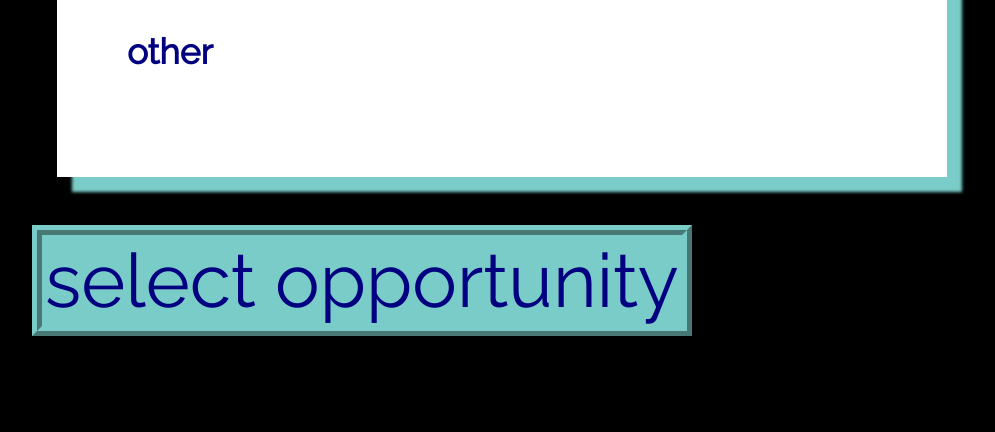
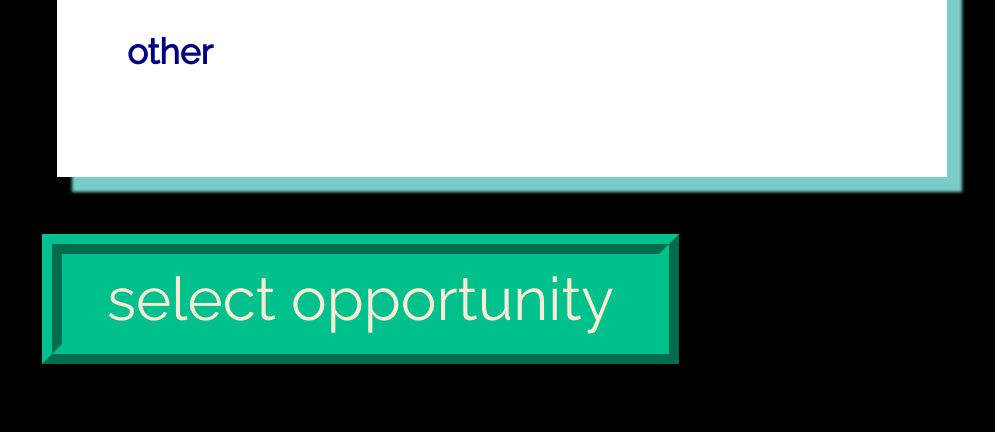
Before and after one commit to CarolineMadison/I_Joseph_Capstone_API, a Django app: page /jobs/52/ in a window 1280 px wide. Shown: the part 1055-1487 px from the top of the page, without its empty margins (133-1128 px from the left). Before the commit the page ends 1391 px from the top, so only its background shows below. Run offline with Django 3.2, Linux system fonts and the light colour scheme; a user stored in the database is signed in; data comes from the database, SQL or seed files in the repository; both versions use the stored data as it was after the commit.

Commit message:
finished styling button on detail.html

```diff
--- a/ijosephproject/ijosephapp/static/styles/detail.css
+++ b/ijosephproject/ijosephapp/static/styles/detail.css
@@ -32,15 +32,19 @@ label {
     padding: 70px 70px 70px 70px;
 }
 
-.submit {
-    font-size: 75px;
-    color: navy;
+.submit_opportunity {
+    font-size: 60px;
+    color: antiquewhite;
     font-family: 'Raleway', sans-serif;
     text-align: center;
-    border: ridge #7accc8 10px;
-    background-color: #7accc8;
-    padding-left: 3px;
-    padding-right: 3px;
-    margin-left: -10px;
-    margin-top: 10px;
+    border: ridge #00c18c 20px;
+    background-color: #00c18c;
+    padding-left: 45px;
+    padding-right: 45px;
+    padding-top: 10px;
+    padding-bottom: 10px;
 }
+
+a:visited {
+    color: antiquewhite;
+}
--- a/ijosephproject/ijosephapp/static/styles/joblist.css
+++ b/ijosephproject/ijosephapp/static/styles/joblist.css
@@ -64,3 +64,7 @@ a {
 a:hover {
     color: navy;
 }
+
+a:visited {
+    color: antiquewhite;
+}
--- a/ijosephproject/ijosephapp/templates/jobs/detail.html
+++ b/ijosephproject/ijosephapp/templates/jobs/detail.html
@@ -25,11 +25,12 @@
         <label>category of work:</label>
         <h3>{{ job.category }}</h3>
     </section>
+    <br/>
     <form action="{% url 'ijosephapp:yourjob' %}" method="post">
       {% csrf_token %}
         <input value={{ job.id }} name="job_id" type="hidden">
         <input value="SelectOpportunity" name="actionType" type="hidden"></br></br>
-        <button type="submit" value="SelectOpportunity" class="submit">select opportunity</button>
+        <button type="submit" value="SelectOpportunity" class="submit_opportunity">select opportunity</button>
     </form>
   </div>
 </body>
```
Also changed, not shown: ijosephproject/db.sqlite3.
